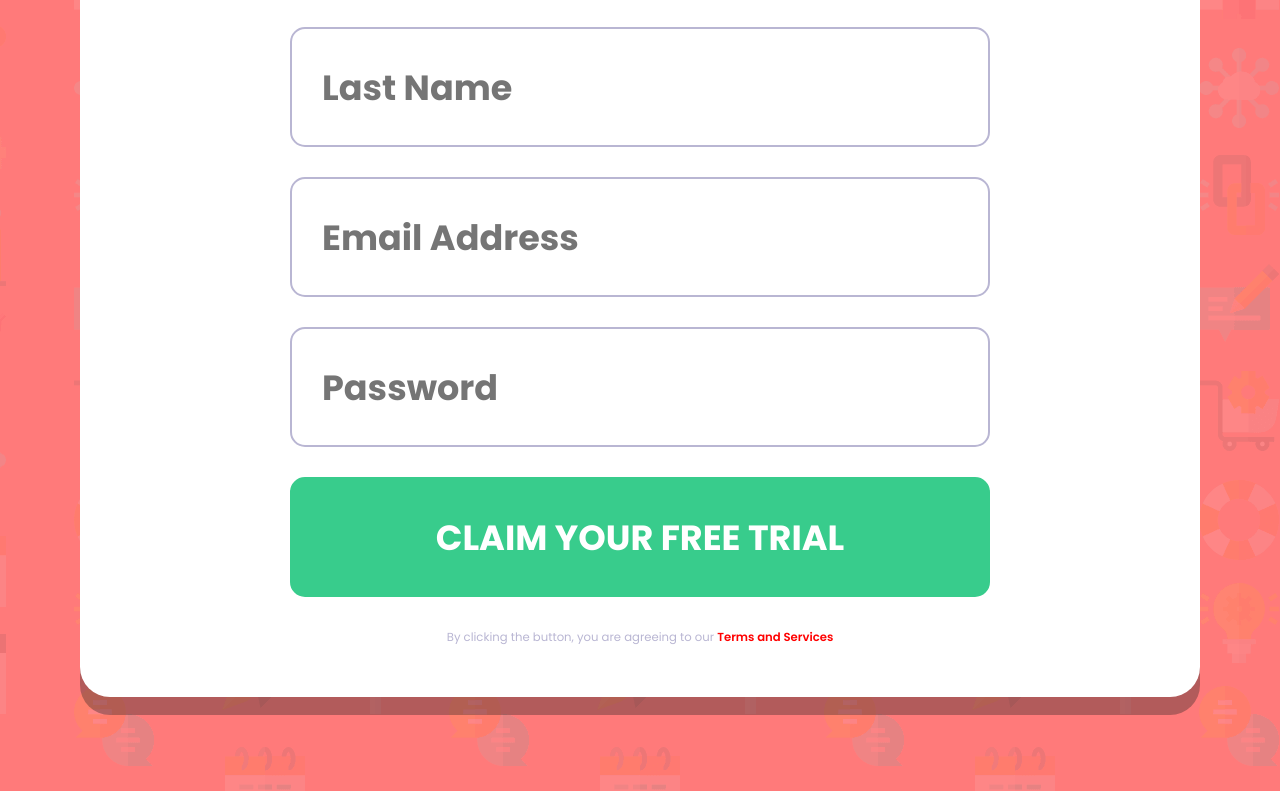
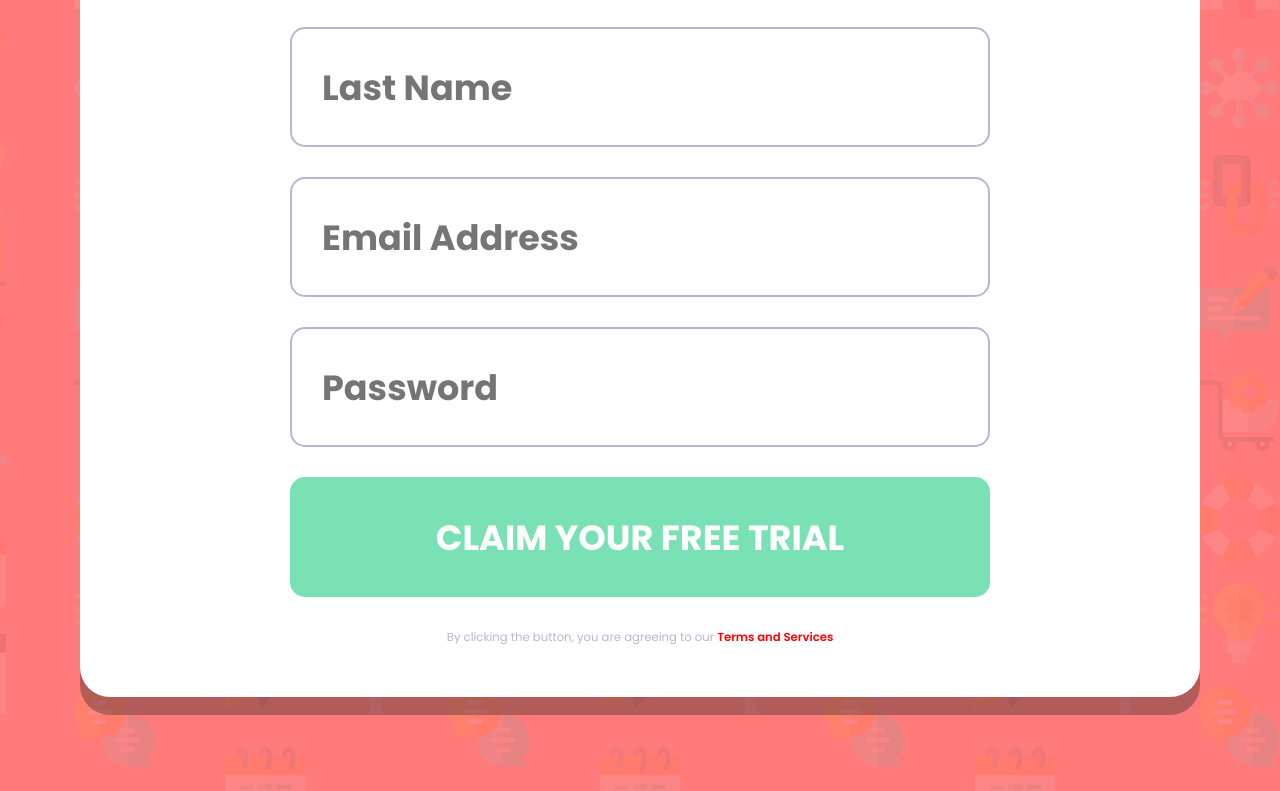
Before and after one commit to HasPrinz/Login-Page-Responsive, a plain HTML site: page index.html in a window 1280 px wide. In both pictures the pointer is over the input "CLAIM YOUR FREE TRIAL". Shown: the part 1035-1826 px from the top of the page. Drawn offline with Linux system fonts and the light colour scheme.

Commit message:
Active state updated

```diff
--- a/style.css
+++ b/style.css
@@ -90,6 +90,13 @@ input[type="submit"] {
   background-color: hsl(154, 59%, 51%);
   color: white;
 }
+input[type="submit"]:hover {
+
+  border: 2px solid hsl(154, 63%, 68%);
+
+  background-color: hsl(154, 63%, 68%);
+
+}
 
 input[class="input"]:focus {
   outline: none;
```
